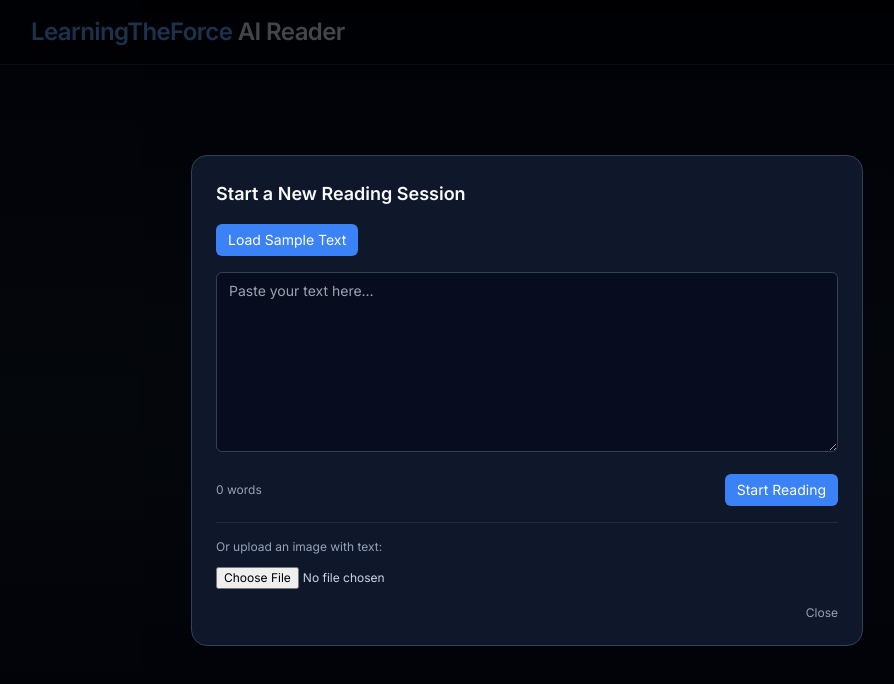
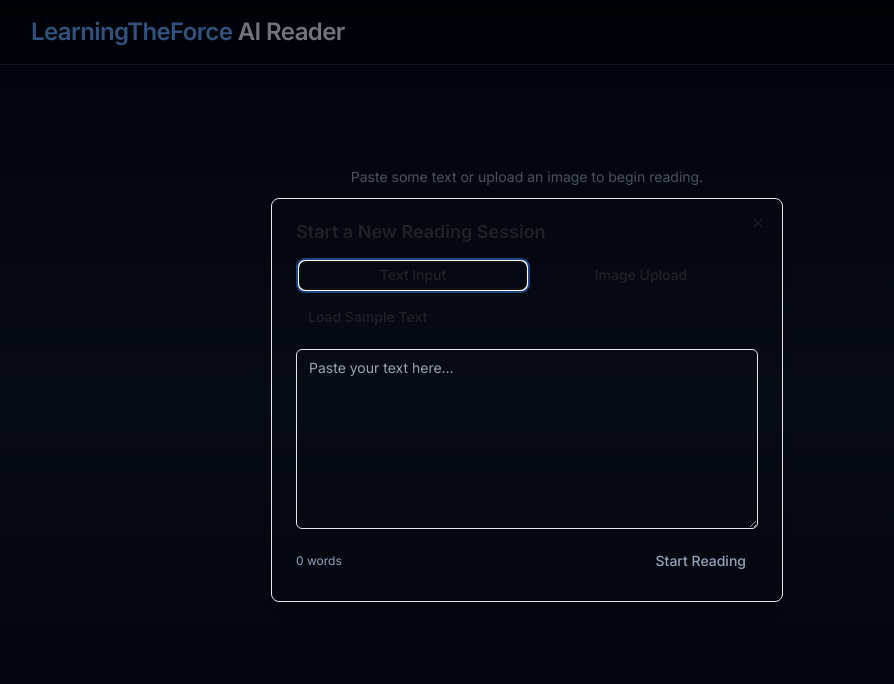
Before and after one commit to Slidrive/astraread-ai, a React (Vite) app: page / in a window 1280 px wide. Shown: the top 684 px of the page, without its empty margins (113-1007 px from the left). Built offline with nearby package versions, Linux system fonts and the light colour scheme.

Commit message:
Implement UI modernization with shadcn components and OCR enhancements
Co-authored-by: Slidrive <154932592+Slidrive@users.noreply.github.com>

```diff
--- a/src/App.tsx
+++ b/src/App.tsx
@@ -1,6 +1,14 @@
 import React, { useEffect, useRef, useState } from 'react';
 import { parseTextIntoChunks, TextChunk } from './lib/text-parser';
 import { runOcrOnFile } from './lib/ocr-service';
+import { Dialog, DialogContent, DialogHeader, DialogTitle } from './components/ui/dialog';
+import { Button } from './components/ui/button';
+import { Slider } from './components/ui/slider';
+import { Progress } from './components/ui/progress';
+import { Textarea } from './components/ui/textarea';
+import { Card, CardContent } from './components/ui/card';
+import { Tabs, TabsContent, TabsList, TabsTrigger } from './components/ui/tabs';
+import { Alert, AlertDescription } from './components/ui/alert';
 import { Toaster, toast } from 'sonner';
 
 const SAMPLE_TEXT = `Speed reading is a collection of techniques that aim to increase reading speed without greatly reducing comprehension or retention. Methods include skimming, meta guiding, and eliminating subvocalization. The many available speed reading training programs may utilize books, videos, software, and seminars. The most effective techniques often involve training the eyes to make shorter fixations and broader saccades across the text.
@@ -8,6 +16,10 @@ const SAMPLE_TEXT = `Speed reading is a collection of techniques that aim to inc
 Research has shown that skilled readers can read at rates of up to 1000 words per minute, though average reading speeds are typically between 200 and 300 words per minute. The relationship between reading speed and comprehension is complex, with some studies suggesting that increasing speed beyond natural limits may reduce understanding and retention of material.
 
 Modern speed reading applications leverage technology to present text in optimal ways for rapid consumption. By chunking text into meaningful phrases and highlighting focus words, these tools help readers maintain comprehension while dramatically increasing their reading pace. The key is finding the right balance between speed and understanding for each individual reader.`;
+
+const MIN_WORD_COUNT = 10;
+const LARGE_TEXT_THRESHOLD = 100000;
+const OCR_CONFIDENCE_THRESHOLD = 60;
 
 const App: React.FC = () => {
   const [inputText, setInputText] = useState('');
@@ -18,6 +30,8 @@ const App: React.FC = () => {
   const [showInput, setShowInput] = useState(true);
   const [isParsing, setIsParsing] = useState(false);
   const [ocrProgress, setOcrProgress] = useState(0);
+  const [ocrConfidence, setOcrConfidence] = useState<number | null>(null);
+  const [activeTab, setActiveTab] = useState<string>('text');
   const fileInputRef = useRef<HTMLInputElement | null>(null);
 
   const safeChunks = chunks || [];
@@ -82,9 +96,13 @@ const App: React.FC = () => {
       return;
     }
     const wordCount = inputText.trim().split(/\s+/).length;
-    if (wordCount < 10) {
-      toast.error('Please enter at least 10 words');
+    if (wordCount < MIN_WORD_COUNT) {
+      toast.error(`Please enter at least ${MIN_WORD_COUNT} words`);
       return;
+    }
+
+    if (wordCount > LARGE_TEXT_THRESHOLD) {
+      toast.error(`Text is very long (${wordCount} words). This may take a while to process.`);
     }
 
     setIsParsing(true);
@@ -94,10 +112,11 @@ const App: React.FC = () => {
       setChunks(parsed);
       setCurrentIndex(0);
       setShowInput(false);
-      toast.success('Text loaded successfully!');
+      const estimatedMinutes = Math.round(wordCount / safeWpm);
+      toast.success(`Ready to read! Estimated time: ${estimatedMinutes} minute${estimatedMinutes !== 1 ? 's' : ''} at ${safeWpm} WPM`);
     } catch (err) {
       console.error(err);
-      toast.error('Failed to parse text');
+      toast.error('Failed to parse text. Please try again.');
     } finally {
       setIsParsing(false);
     }
@@ -114,15 +133,25 @@ const App: React.FC = () => {
         return;
       }
       console.log(`OCR confidence: ${confidence}`);
+      setOcrConfidence(confidence);
       setInputText(text);
+
+      if (confidence < OCR_CONFIDENCE_THRESHOLD) {
+        toast.error(`Low OCR confidence (${confidence.toFixed(0)}%). Please review and edit the extracted text before reading.`);
+        setShowInput(true);
+        setActiveTab('text');
+      } else {
+        const wordCount = text.trim().split(/\s+/).length;
         const parsed = await parseTextIntoChunks(text);
         setChunks(parsed);
         setCurrentIndex(0);
         setShowInput(false);
-      toast.success(`Text extracted successfully! (${confidence.toFixed(0)}% confidence)`);
+        const estimatedMinutes = Math.round(wordCount / safeWpm);
+        toast.success(`Text extracted successfully! (${confidence.toFixed(0)}% confidence) Estimated time: ${estimatedMinutes} minute${estimatedMinutes !== 1 ? 's' : ''} at ${safeWpm} WPM`);
+      }
     } catch (err) {
       console.error(err);
-      toast.error('Failed to process image');
+      toast.error('Failed to process image. Please try again.');
     } finally {
       setIsParsing(false);
       setOcrProgress(0);
@@ -159,6 +188,8 @@ const App: React.FC = () => {
     setInputText('');
     setChunks([]);
     setCurrentIndex(0);
+    setOcrConfidence(null);
+    setActiveTab('text');
   };
 
   return (
@@ -171,12 +202,13 @@ const App: React.FC = () => {
             <span className="text-slate-200">AI Reader</span>
           </h1>
           {safeChunks.length > 0 && (
-            <button
+            <Button
               onClick={handleNewText}
-              className="px-3 py-1.5 text-sm rounded-md border border-slate-600 hover:bg-slate-800"
+              variant="outline"
+              size="sm"
             >
               New Text
-            </button>
+            </Button>
           )}
         </div>
       </header>
@@ -189,19 +221,18 @@ const App: React.FC = () => {
               <div className="text-xs uppercase tracking-[0.2em] text-slate-400 mb-3">
                 {isPlaying ? 'Reading…' : 'Paused'}
               </div>
-              <div className="flex flex-wrap justify-center gap-3 text-4xl md:text-5xl font-semibold">
-                {currentChunk.words.map((w, idx) => (
+              <div className="flex flex-wrap justify-center gap-3 text-3xl md:text-4xl lg:text-5xl font-semibold">
+                {currentChunk.words.map((w, idx) => {
+                  const isFocusWord = idx === currentChunk.focusIndex;
+                  return (
                     <span
                       key={idx}
-                    className={
-                      idx === currentChunk.focusIndex
-                        ? 'text-blue-400 drop-shadow'
-                        : 'text-slate-100/80'
-                    }
+                      className={`word-transition ${isFocusWord ? 'text-blue-400 reading-focus' : 'text-slate-100/80'}`}
                     >
                       {w}
                     </span>
-                ))}
+                  );
+                })}
               </div>
             </div>
           ) : (
@@ -215,12 +246,7 @@ const App: React.FC = () => {
         {safeChunks.length > 0 && (
           <div className="space-y-6">
             <div className="space-y-2">
-              <div className="w-full h-2 rounded-full bg-slate-800 overflow-hidden">
-                <div
-                  className="h-full bg-blue-500 transition-all"
-                  style={{ width: `${Math.min(100, Math.max(0, progress))}%` }}
-                />
-              </div>
+              <Progress value={Math.min(100, Math.max(0, progress))} className="h-2" />
               <div className="flex justify-between text-xs text-slate-400">
                 <span>{Math.round(progress)}% complete</span>
                 <span>
@@ -231,32 +257,35 @@ const App: React.FC = () => {
 
             <div className="rounded-2xl border border-slate-800 bg-slate-900/70 p-6 space-y-6">
               <div className="flex flex-wrap items-center justify-center gap-3">
-                <button
+                <Button
                   onClick={skipBackward}
                   disabled={currentIndex === 0}
-                  className="px-3 py-2 text-sm rounded-md border border-slate-600 hover:bg-slate-800 disabled:opacity-40"
+                  variant="outline"
+                  size="sm"
                 >
                   ⬅ Skip Back
-                </button>
-                <button
+                </Button>
+                <Button
                   onClick={() => setIsPlaying(p => !p)}
-                  className="px-4 py-2 text-sm rounded-md bg-blue-500 hover:bg-blue-600 text-white font-medium"
+                  size="sm"
                 >
                   {isPlaying ? '⏸ Pause' : '▶ Play'}
-                </button>
-                <button
+                </Button>
+                <Button
                   onClick={skipForward}
                   disabled={currentIndex === safeChunks.length - 1}
-                  className="px-3 py-2 text-sm rounded-md border border-slate-600 hover:bg-slate-800 disabled:opacity-40"
+                  variant="outline"
+                  size="sm"
                 >
                   Skip Forward ➡
-                </button>
-                <button
+                </Button>
+                <Button
                   onClick={restart}
-                  className="px-3 py-2 text-sm rounded-md border border-slate-600 hover:bg-slate-800"
+                  variant="outline"
+                  size="sm"
                 >
                   ⟲ Restart
-                </button>
+                </Button>
               </div>
 
               <div className="space-y-3">
@@ -264,28 +293,25 @@ const App: React.FC = () => {
                   <span className="text-sm text-slate-300">Reading speed</span>
                   <span className="text-3xl font-semibold text-blue-400">{safeWpm}</span>
                 </div>
-                <input
-                  type="range"
+                <Slider
                   min={200}
                   max={1000}
                   step={50}
-                  value={safeWpm}
-                  onChange={e => setWpm(Number(e.target.value))}
+                  value={[safeWpm]}
+                  onValueChange={(values) => setWpm(values[0])}
                   className="w-full"
                 />
                 <div className="flex gap-2">
                   {[300, 500, 700].map(spd => (
-                    <button
+                    <Button
                       key={spd}
                       onClick={() => setWpm(spd)}
-                      className={`flex-1 px-3 py-1.5 text-sm rounded-md border ${
-                        safeWpm === spd
-                          ? 'bg-blue-500 border-blue-500 text-white'
-                          : 'border-slate-600 text-slate-200 hover:bg-slate-800'
-                      }`}
+                      variant={safeWpm === spd ? 'default' : 'outline'}
+                      size="sm"
+                      className="flex-1"
                     >
                       {spd} WPM
-                    </button>
+                    </Button>
                   ))}
                 </div>
               </div>
@@ -299,81 +325,78 @@ const App: React.FC = () => {
         )}
 
         {/* Input dialog */}
-        {showInput && (
-          <div className="fixed inset-0 bg-black/70 flex items-center justify-center z-50">
-            <div className="w-full max-w-2xl mx-4 rounded-2xl bg-slate-900 border border-slate-700 p-6 space-y-4">
-              <h2 className="text-lg font-semibold mb-2">Start a New Reading Session</h2>
+        <Dialog open={showInput} onOpenChange={setShowInput}>
+          <DialogContent className="max-w-2xl">
+            <DialogHeader>
+              <DialogTitle>Start a New Reading Session</DialogTitle>
+            </DialogHeader>
 
-              <div className="flex gap-2 text-sm mb-2">
-                <button
-                  className="px-3 py-1.5 rounded-md bg-blue-500 text-white"
+            <Tabs value={activeTab} onValueChange={setActiveTab}>
+              <TabsList className="grid w-full grid-cols-2">
+                <TabsTrigger value="text">Text Input</TabsTrigger>
+                <TabsTrigger value="image">Image Upload</TabsTrigger>
+              </TabsList>
+
+              <TabsContent value="text" className="space-y-4">
+                <div className="flex gap-2">
+                  <Button
                     onClick={() => setInputText(SAMPLE_TEXT)}
+                    size="sm"
                   >
                     Load Sample Text
-                </button>
+                  </Button>
                 </div>
 
-              <textarea
+                <Textarea
                   placeholder="Paste your text here…"
                   value={inputText}
                   onChange={e => setInputText(e.target.value)}
-                className="w-full min-h-[180px] rounded-md border border-slate-700 bg-slate-950/60 text-sm px-3 py-2 text-slate-100"
+                  className="min-h-[180px]"
                 />
+
+                {ocrConfidence !== null && ocrConfidence < OCR_CONFIDENCE_THRESHOLD && (
+                  <Alert variant="destructive">
+                    <AlertDescription>
+                      Low OCR confidence ({ocrConfidence.toFixed(0)}%). Please review and edit the extracted text above.
+                    </AlertDescription>
+                  </Alert>
+                )}
 
                 <div className="flex items-center justify-between text-xs text-slate-400">
                   <span>
                     {inputText.trim().split(/\s+/).filter(Boolean).length} words
                   </span>
-                <div className="flex gap-2">
-                  <button
+                  <Button
                     onClick={handleParse}
                     disabled={isParsing}
-                    className="px-3 py-1.5 text-sm rounded-md bg-blue-500 hover:bg-blue-600 text-white disabled:opacity-50"
+                    size="sm"
                   >
                     {isParsing ? 'Parsing…' : 'Start Reading'}
-                  </button>
+                  </Button>
                 </div>
-              </div>
+              </TabsContent>
 
-              <div className="mt-4 border-t border-slate-800 pt-4 space-y-3">
-                <p className="text-xs text-slate-400">Or upload an image with text:</p>
+              <TabsContent value="image" className="space-y-4">
+                <div className="space-y-3">
+                  <p className="text-sm text-slate-400">Upload an image with text to extract:</p>
                   <input
                     ref={fileInputRef}
                     type="file"
                     accept="image/*"
                     onChange={handleFileSelect}
-                  className="text-xs text-slate-300"
+                    className="text-sm"
                   />
                   {isParsing && (
-                  <div className="space-y-1">
-                    <div className="w-full h-2 rounded-full bg-slate-800 overflow-hidden">
-                      <div
-                        className="h-full bg-blue-500 transition-all"
-                        style={{ width: `${ocrProgress}%` }}
-                      />
-                    </div>
+                    <div className="space-y-2">
+                      <Progress value={ocrProgress} className="h-2" />
                       <p className="text-xs text-slate-400">{ocrProgress}%</p>
                     </div>
                   )}
                 </div>
-
-              <div className="flex justify-end mt-2">
-                <button
-                  onClick={() => {
-                    if (chunks.length > 0) {
-                      setShowInput(false);
-                    } else {
-                      handleNewText();
-                    }
-                  }}
-                  className="text-xs text-slate-400 hover:text-slate-200"
-                >
-                  Close
-                </button>
-              </div>
-            </div>
-          </div>
-        )}
+              </TabsContent>
+            </Tabs>
+          </DialogContent>
+        </Dialog>
       </main>
     </div>
   );
--- a/src/main.css
+++ b/src/main.css
@@ -12,3 +12,31 @@ body {
   background-color: var(--background);
   color: var(--foreground);
 }
+
+/* Custom animations for reading focus */
+@keyframes pulse-glow {
+  0%, 100% {
+    opacity: 1;
+    text-shadow: 0 0 8px rgba(96, 165, 250, 0.5);
+  }
+  50% {
+    opacity: 1;
+    text-shadow: 0 0 16px rgba(96, 165, 250, 0.8);
+  }
+}
+
+.reading-focus {
+  animation: pulse-glow 1.5s ease-in-out infinite;
+}
+
+/* Smooth transitions for word changes */
+.word-transition {
+  transition: opacity 120ms ease-in-out, transform 120ms ease-in-out;
+}
+
+/* Better mobile touch targets */
+@media (max-width: 640px) {
+  button {
+    min-height: 44px;
+  }
+}
```
Also changed, not shown: 1 other file (tests, documents, lock files or other folders). Lines whose indentation alone changed are shown as unchanged.
